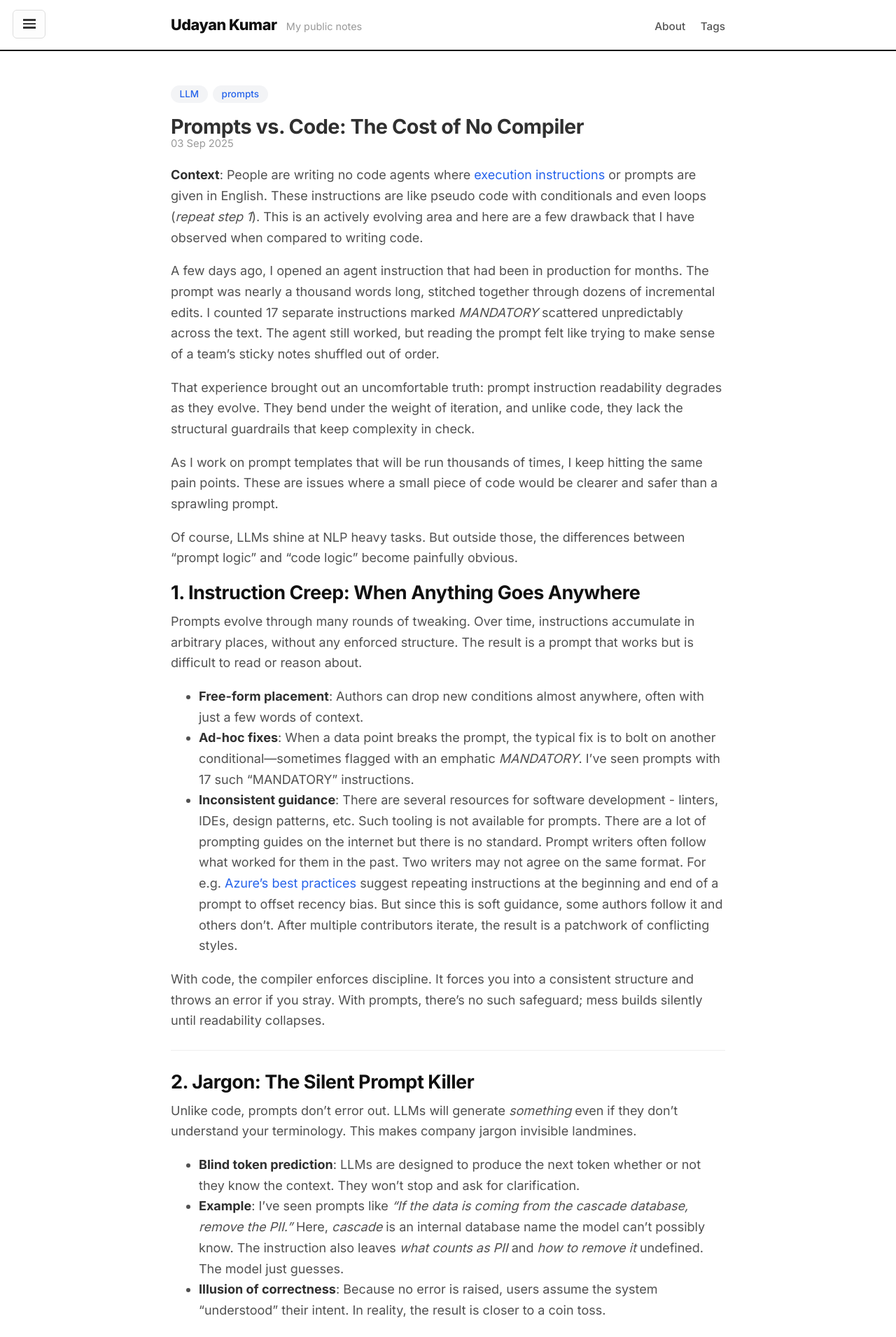
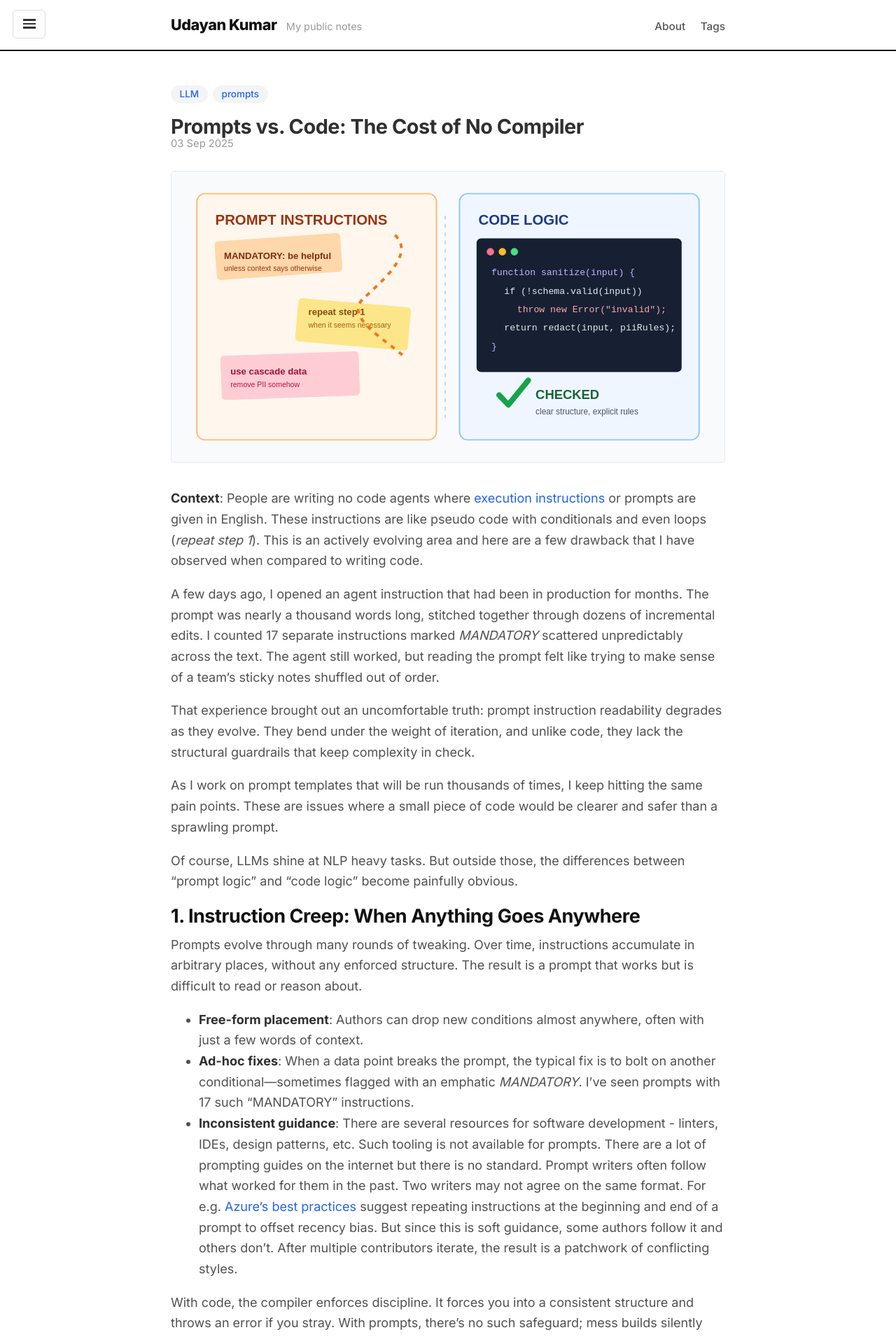
Before and after one commit to udayankumar/udayankumar.github.io, a Jekyll site: the page built from _posts/2025-09-03-writing-llm-instructions.md, in a window 1280 px wide. Shown: the top 1910 px of the page at 70% size. Built offline with Jekyll 4.4.1, drawn with Linux system fonts in a browser that asks for light colours; comment, search, counter and statistics services are not loaded.

Commit message:
Add illustration to prompt instructions post

```diff
--- a/_posts/2025-09-03-writing-llm-instructions.md
+++ b/_posts/2025-09-03-writing-llm-instructions.md
@@ -4,6 +4,8 @@ title: "Prompts vs. Code:  The Cost of No Compiler"
 comments: true
 tags: [LLM, prompts]
 ---
+
+<img class="post-hero" src="{{ '/assets/images/prompts-vs-code.svg' | relative_url }}" alt="Scattered prompt instructions contrasted with organized compiler-checked code">
 
  **Context**: People are writing no code agents where [execution instructions](https://learn.microsoft.com/en-us/microsoft-365-copilot/extensibility/declarative-agent-instructions#example-instructions) or prompts are given in English. These instructions are like pseudo code with conditionals and even loops (*repeat step 1*). This is an actively evolving area and here are a few drawback that I have observed when compared to writing code.
 
--- a/public/css/custom.css
+++ b/public/css/custom.css
@@ -141,6 +141,14 @@ a.sidebar-nav-item:focus {
   color: #999;
   font-weight: 400;
 }
+.post-hero {
+  display: block;
+  width: 100%;
+  height: auto;
+  margin: 1.5rem 0 2rem;
+  border: 1px solid #e5e7eb;
+  border-radius: 6px;
+}
 
 /* --- Tags: pill style --- */
 .tags {
```
Also changed, not shown: assets/images/prompts-vs-code.svg (added).
